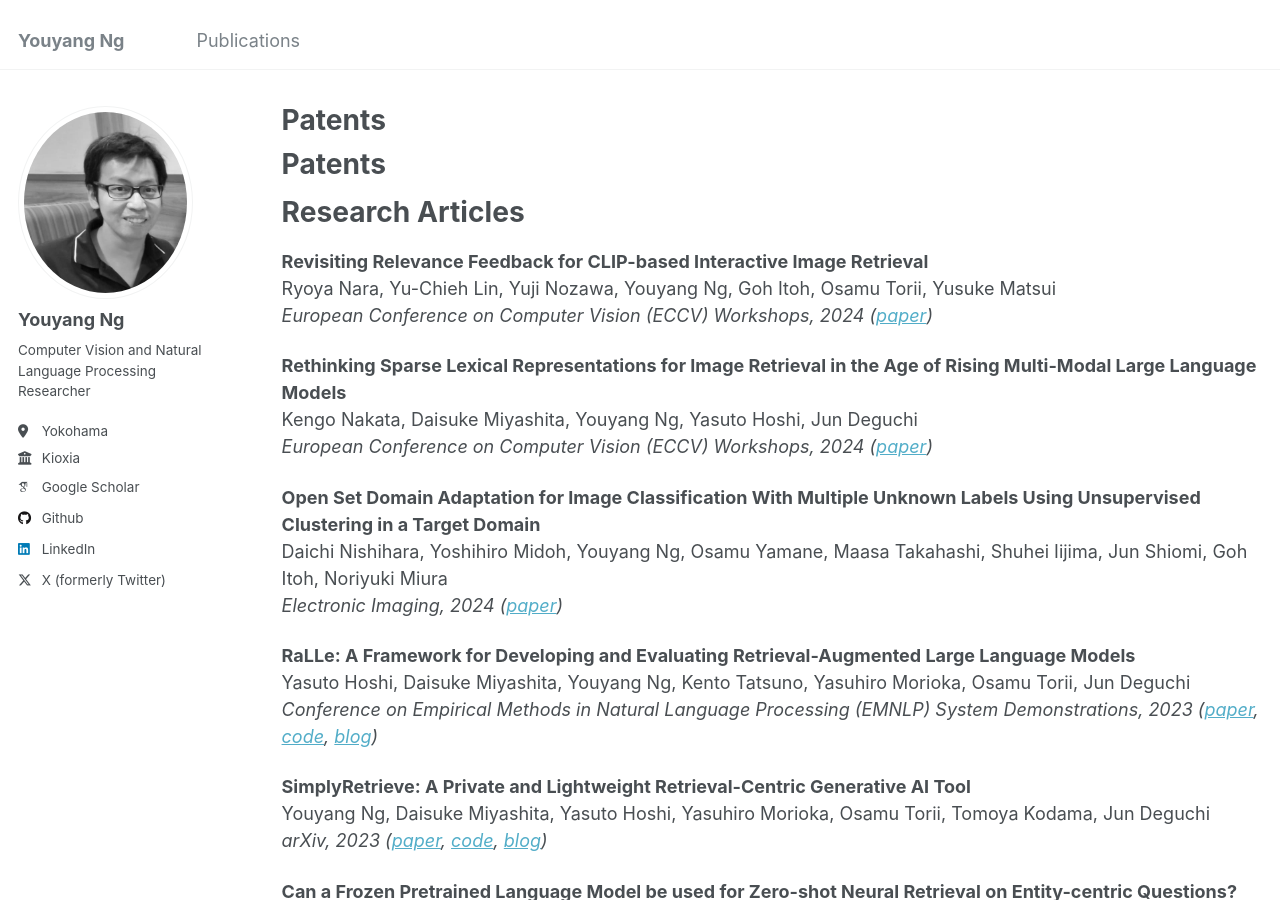
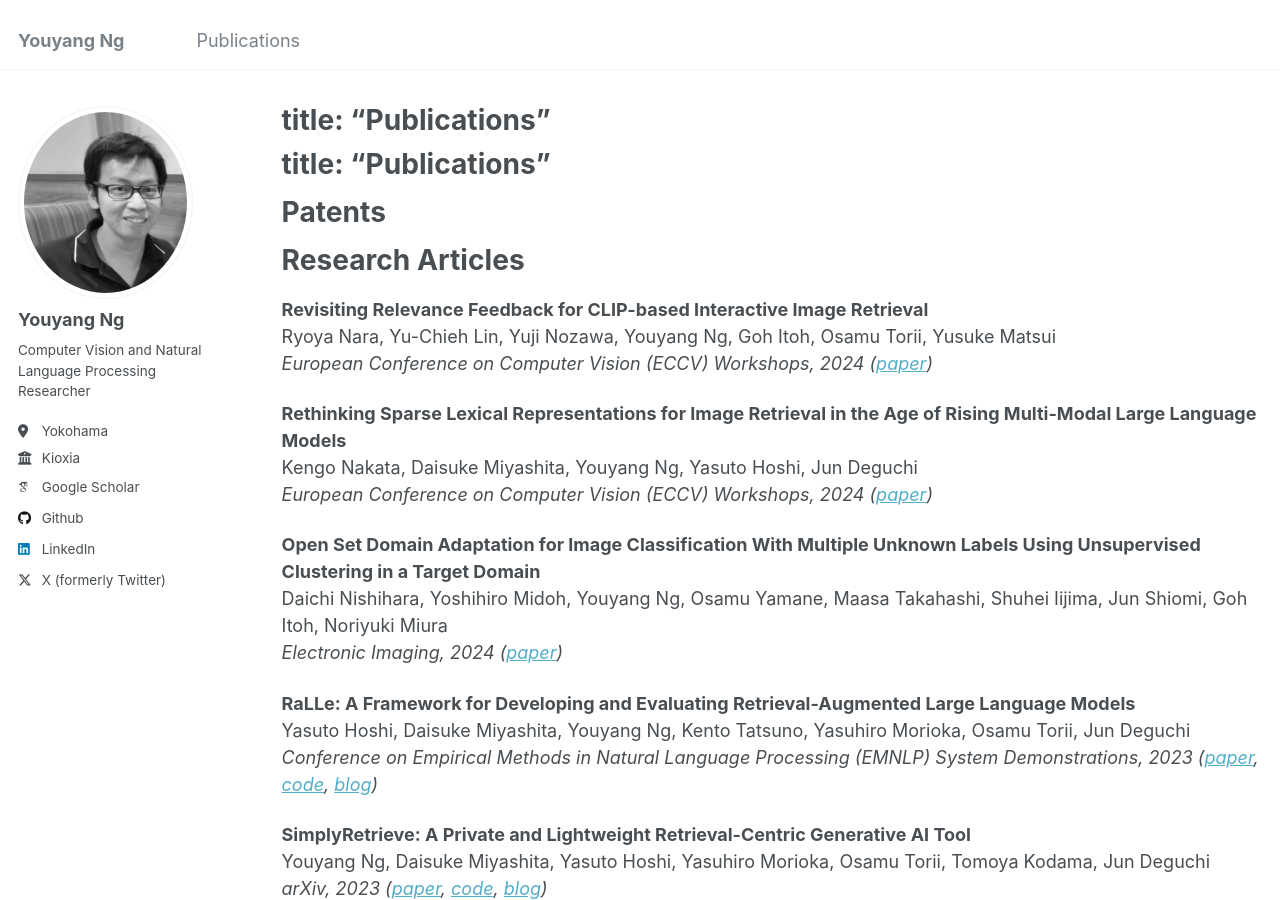
Before and after one commit to yy29/yy29.github.io, a Jekyll site: the page built from _pages/publications.md, in a window 1280 px wide and 900 px high. Built offline with Jekyll 4.4.1, drawn with Linux system fonts in a browser that asks for light colours; some web fonts are replaced; our own code applies the rules of GitHub Pages for plain Markdown files.

Commit message:
Update publications.md

```diff
--- a/_pages/publications.md
+++ b/_pages/publications.md
@@ -1,9 +1,10 @@
 ---
 layout: archive
-title: # "Publications"
 permalink: /publications/
 author_profile: true
 ---
+
+# title: "Publications"
 
 Patents
 ======
```
